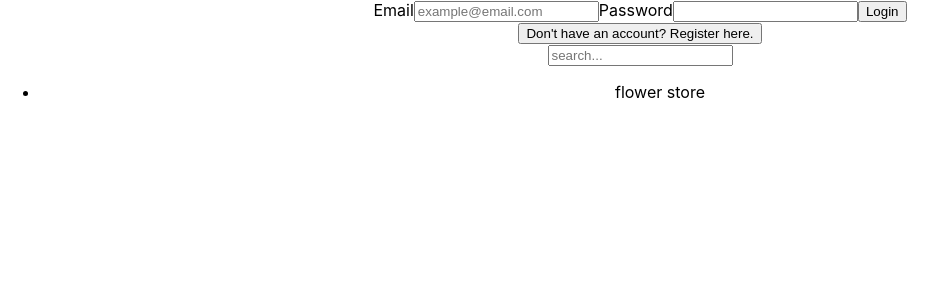
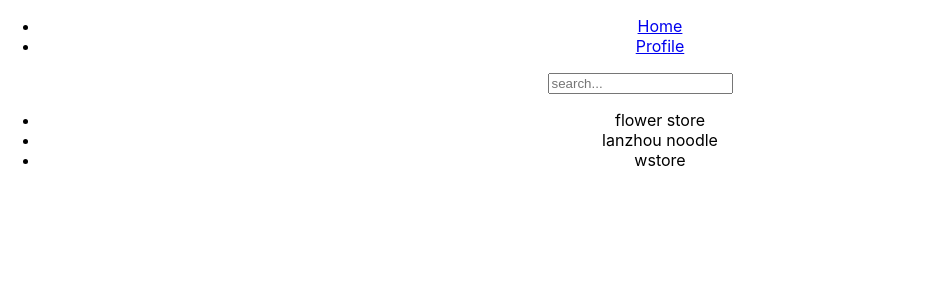
Before and after one commit to queenie124/waterloo-app, a React (Create React App) app: page / in a window 1280 px wide. Shown: the top 300 px of the page, without its empty margins (0-947 px from the left). Built offline with nearby package versions, Linux system fonts and the light colour scheme.

Commit message:
Home, Navbar, Profile Update
Moved login and register to profile page.

```diff
--- a/src/App.js
+++ b/src/App.js
@@ -1,42 +1,23 @@
-//Trial Comment
-
 import React, { useState } from 'react';
+import { BrowserRouter, Routes, Route } from 'react-router-dom';
+import Layout from './Layout';
+import Home from './Home';
+import Profile from "./Profile";
 import './App.css';
-import { Login } from "./Login";
-import { Register } from "./Register";
-import { Stores } from "./component/stores";
-
 
 function App() {
-  const [currentForm, setCurrentForm] = useState('login');
-
-  const toggleForm = (formName) => {
-    setCurrentForm(formName);
-  }
-
-  const [query,setQuery]= useState("fl");
-  console.log(Stores.filter(store=>store.name.toLowerCase().includes("fl")));
   return (
     <div className="App">
-      <div className="loginpage">
-      {
-        currentForm === "login" ? <Login onFormSwitch={toggleForm}/> : <Register onFormSwitch={toggleForm}/>
-      }
-      </div>
-
-      <input
-        type='text'
-        placeholder="search..."
-        className="search"
-        onChange={e => setQuery(e.target.value)}/>
-      <ul className="list">
-        {Stores.filter(store=>store.name.toLowerCase().includes(query)
-        ).map((store)=> (
-          <li key={store.id}className="listItem">{store.name}</li>
-        ))}
-      </ul>
+      <BrowserRouter>
+      <Routes>
+        <Route path='/' element={<Layout />}>
+          <Route index element={<Home />}/>
+          <Route path='profile' element={<Profile />} />
+        </Route>
+      </Routes>
+    </BrowserRouter>
     </div>
   );
-}
+};
 
 export default App;
--- /dev/null
+++ b/src/Home.js
@@ -0,0 +1,23 @@
+import React, { useState } from 'react';
+import { Stores } from "./component/stores";
+const Home = () => {
+
+    const [query,setQuery]= useState("");
+    //console.log(Stores.filter(store=>store.name.toLowerCase().includes("")));
+
+    return(
+        <div>
+            <input
+                type='text'
+                placeholder="search..."
+                className="search"
+                onChange={e => setQuery(e.target.value)}/>
+            <ul className="list">
+                {Stores.filter(store=>store.name.toLowerCase().includes(query)).map((store)=> (<li key={store.id}className="listItem">{store.name}</li>))}
+            </ul>
+        </div>
+
+    )
+};
+
+export default Home;
--- /dev/null
+++ b/src/Layout.js
@@ -0,0 +1,23 @@
+import { Outlet, Link } from "react-router-dom";
+
+const Layout = () => {
+    return (
+        <>
+            <nav>
+                <ul>
+                    <li>
+                        <Link to="/">Home</Link>
+                    </li>
+                    <li>
+                        <Link to="/profile">Profile</Link>
+                    </li>
+                </ul>
+            </nav>
+
+            <Outlet />
+        </>
+
+    )
+};
+
+export default Layout;
--- /dev/null
+++ b/src/Profile.jsx
@@ -0,0 +1,19 @@
+import React, { useState } from "react";
+import { Login } from "./Login";
+import { Register } from "./Register";
+
+const Profile = () => {
+    const [currentForm, setCurrentForm] = useState('login');
+    const toggleForm = (formName) => {
+    setCurrentForm(formName);
+  }
+  return (
+    <div className="loginpage">
+      {
+        currentForm === "login" ? <Login onFormSwitch={toggleForm}/> : <Register onFormSwitch={toggleForm}/>
+      }
+      </div>
+  )
+};
+
+export default Profile;
```
